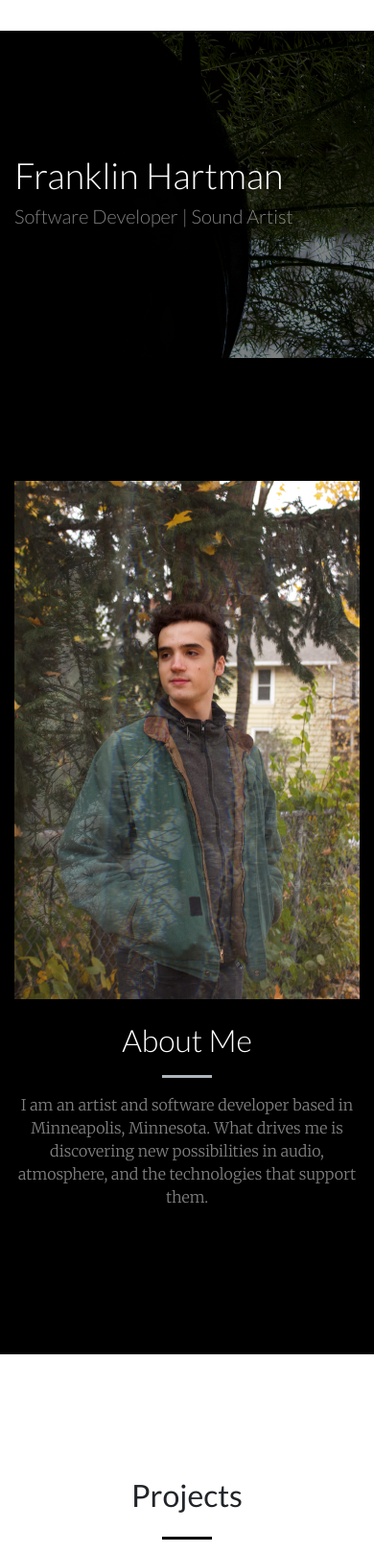
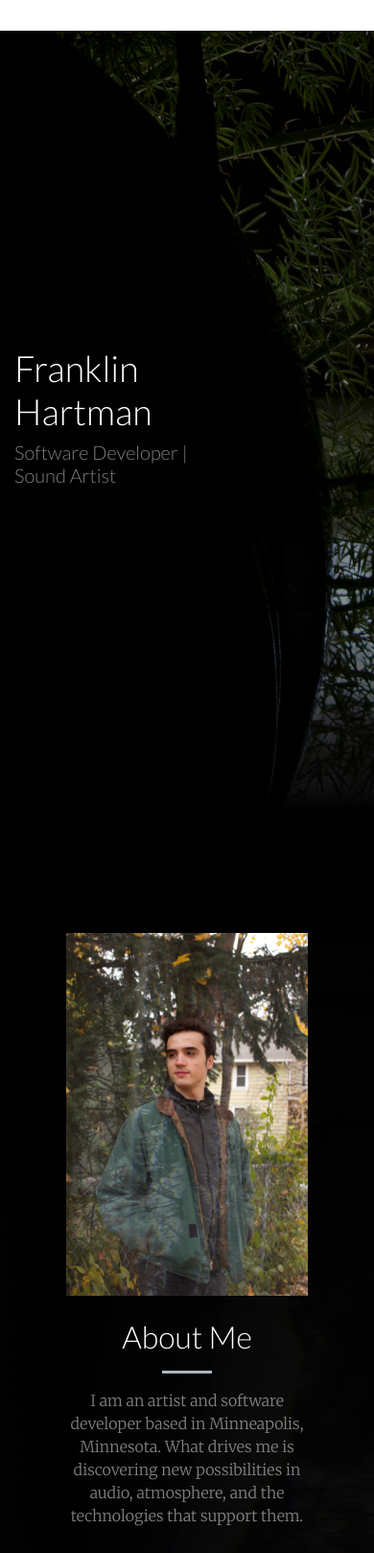
Before and after one commit to FrankHartmanDSP/Personal-Website-V2, a website with bundled scripts: page index.html in a window 390 px wide. Shown: the top 1618 px of the page at 96% size. Built offline with nearby package versions, Linux system fonts and the light colour scheme.

Commit message:
Mostly finished About page, fixed scalability issues

```diff
--- a/index.html
+++ b/index.html
@@ -58,10 +58,10 @@
     <div class="container h-100">
       <div class="row h-100 align-items-left justify-content-left text-left">
         <div class="col-lg-10 align-self-end">
-          <h1 class="text-white font-weight-light">Franklin Hartman</h1>
+          <h1 class="text-white font-weight-light" style='max-width: 60vw;'>Franklin Hartman</h1>
         </div>
         <div class="col-lg-8 align-self-baseline">
-          <h5 class="text-white-50 font-weight-light mb-5">Software Developer | Sound Artist</h5>
+          <h5 class="text-white-50 font-weight-light mb-5" style='max-width: 55vw;'>Software Developer | Sound Artist</h5>
         </div>
       </div>
     </div>
@@ -69,7 +69,8 @@
 
   <!-- About Section -->
   <section class="page-section bg-primary" id="about">
-    <div class="container">
+    <!-- Non-Mobile -->
+    <div class="container d-none d-sm-block">
       <div class="row justify-content-center">
         <div class="col-lg-5 col-md-4 text-center">
           <img class="img-fluid" src="img/about/self.jpg" alt="">
@@ -82,6 +83,21 @@
         </div>
       </div>
     </div>
+    <!-- Mobile -->
+    <div class="container d-block d-sm-none">
+        <div class="row justify-content-center">
+            <div class="col-sm-1 col-md-4 text-center">
+                <img class="img-fluid" src="img/about/self.jpg" alt="" style="max-width: 70%;">
+              </div>
+          <div class="col-lg-4 col-md-6 my-auto text-center" style="max-width: 75%">
+              <br>
+              <h2 class="text-white mt-0 font-weight-light">About Me</h2>
+              <hr class="divider light my-3">
+            <p class="text-white-50 mb-4 font-weight-lighter">I am an artist and software developer based in Minneapolis, Minnesota. What drives me is discovering new possibilities in audio, atmosphere, and the technologies that support them.</p>
+          </div>
+
+        </div>
+      </div>
   </section>
 
   <!-- Projects Section -->
@@ -114,7 +130,7 @@
         <div class="col-lg-3 col-md-6 text-center">
           <div class="mt-5">
             <i class="fas fa-4x fa-heart text-primary mb-4"></i>
-            <h3 class="h4 mb-2">Made with Love</h3>
+            <h3 class="h4 mb-2">UROP Grant</h3>
             <p class="text-muted mb-0">Is it really open source if it's not made with love?</p>
           </div>
         </div>
--- a/scss/_masthead.scss
+++ b/scss/_masthead.scss
@@ -2,9 +2,8 @@
 header.masthead {
   padding-top: 10rem;
   padding-bottom: calc(10rem - #{$navbar-height});
-  // replace the masthead.jpg image in the /img directory to change the image
-  // if the image name change, make sure to update the url path below!
-  background: linear-gradient(to bottom, #{fade-out($brown, .5)} 0%,#{fade-out($brown, .5)} 100%), url('../img/bg-masthead.jpg');
+  //background: linear-gradient(to bottom, #{fade-out($brown, .5)} 0%,#{fade-out($brown, .5)} 100%), url('../img/bg-masthead.jpg');
+  background: linear-gradient(to bottom, #{fade-out($brown, .55)} 75%,#{fade-out($brown, 0)} 100%), url('../img/bg-masthead.jpg');
   background-position: center;
   background-repeat: no-repeat;
   background-attachment: scroll;
@@ -12,6 +11,7 @@ header.masthead {
   h1 {
     font-size: 2.35rem;
   }
+  height: 100vh;
 
   @include media-breakpoint-up(lg) {
     height: 100vh;
@@ -31,3 +31,8 @@ header.masthead {
     }
   }
 }
+
+// About page background
+#about{
+  background: linear-gradient(to top, #{fade-out($brown, .09)} 0%,#{fade-out($brown, 0)} 100%), url('../img/about/bg-about.jpg');
+}
```
Also changed, not shown: css/creative.css, css/creative.min.css, img/about/bg-about.jpg (added).
